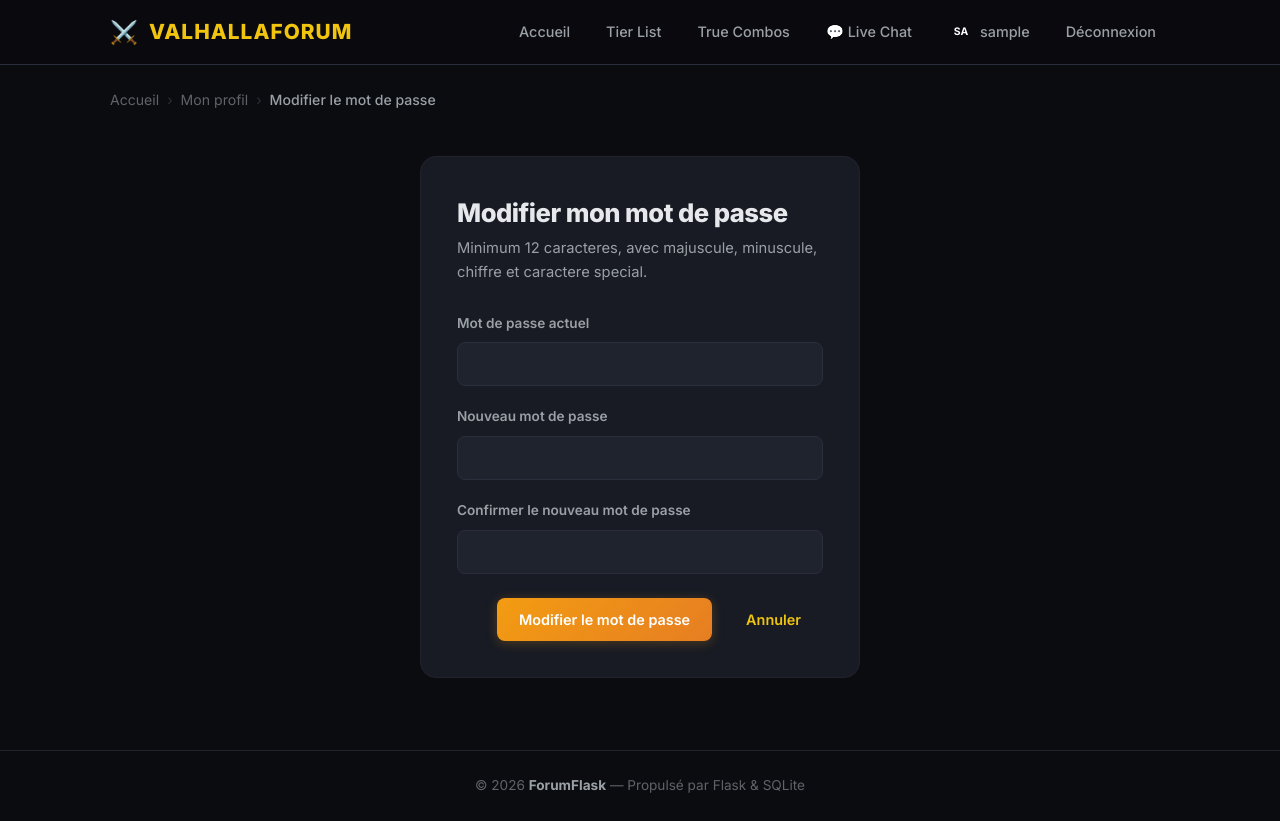
After one commit to anthonyb240/Projets, a Flask app: page /change-password in a window 1280 px wide. The commit adds this page. Run offline with Flask 3, Linux system fonts and the light colour scheme; the visitor is signed in with stand-in values (Sample User, id 1); some libraries are stand-ins or nearby versions.

Commit message:
reset db

```diff
--- a/app.py
+++ b/app.py
@@ -6,7 +6,7 @@ from flask_wtf.csrf import CSRFProtect
 from flask_talisman import Talisman
 from config import Config
 from models import db, User, Category, Topic, Post, ChatMessage, UploadedFile, Video
-from forms import RegistrationForm, LoginForm, TopicForm, PostForm, AvatarUploadForm, VideoUploadForm
+from forms import RegistrationForm, LoginForm, TopicForm, PostForm, AvatarUploadForm, VideoUploadForm, ChangePasswordForm
 from datetime import datetime
 from utils import censor_text
 from werkzeug.utils import secure_filename
@@ -225,6 +225,54 @@ def delete_post(post_id):
     db.session.commit()
     flash('Reponse supprimee.', 'info')
     return redirect(url_for('topic', topic_id=topic_id))
+
+
+# ── Change Password ──
+
+@app.route('/change-password', methods=['GET', 'POST'])
+@login_required
+def change_password():
+    from flask import session
+    import time
+
+    # Rate limiting : max 5 tentatives par 15 min
+    now = time.time()
+    attempts = session.get('pwd_attempts', [])
+    # Nettoyer les tentatives de plus de 15 min
+    attempts = [t for t in attempts if now - t < 900]
+    session['pwd_attempts'] = attempts
+
+    if len(attempts) >= 5:
+        flash('Trop de tentatives. Reessayez dans 15 minutes.', 'danger')
+        return redirect(url_for('profile', username=current_user.username))
+
+    form = ChangePasswordForm()
+    if form.validate_on_submit():
+        # Enregistrer la tentative
+        attempts.append(now)
+        session['pwd_attempts'] = attempts
+
+        # Verifier l'ancien mot de passe
+        if not current_user.check_password(form.current_password.data):
+            flash('Mot de passe actuel incorrect.', 'danger')
+            return redirect(url_for('change_password'))
+
+        # Verifier que le nouveau mdp est different de l'ancien
+        if current_user.check_password(form.new_password.data):
+            flash('Le nouveau mot de passe doit etre different de l\'ancien.', 'danger')
+            return redirect(url_for('change_password'))
+
+        # Changer le mot de passe
+        current_user.set_password(form.new_password.data)
+        db.session.commit()
+
+        # Invalider la session et forcer la reconnexion
+        logout_user()
+        session.clear()
+        flash('Mot de passe modifie avec succes. Veuillez vous reconnecter.', 'success')
+        return redirect(url_for('login'))
+
+    return render_template('change_password.html', form=form)
 
 
 # ── Upload Avatar ──
--- a/forms.py
+++ b/forms.py
@@ -57,3 +57,25 @@ class VideoUploadForm(FlaskForm):
                         validators=[DataRequired(), Length(min=3, max=200)])
     video = FileField('Fichier video')
     submit = SubmitField('Publier le clip')
+
+
+class ChangePasswordForm(FlaskForm):
+    current_password = PasswordField('Mot de passe actuel',
+                                     validators=[DataRequired()])
+    new_password = PasswordField('Nouveau mot de passe',
+                                 validators=[DataRequired(), Length(min=12, max=128)])
+    new_password_confirm = PasswordField('Confirmer le nouveau mot de passe',
+                                         validators=[DataRequired(), EqualTo('new_password', message='Les mots de passe ne correspondent pas.')])
+    submit = SubmitField('Modifier le mot de passe')
+
+    def validate_new_password(self, field):
+        password = field.data
+        import re
+        if not re.search(r'[A-Z]', password):
+            raise ValidationError('Le mot de passe doit contenir au moins une majuscule.')
+        if not re.search(r'[a-z]', password):
+            raise ValidationError('Le mot de passe doit contenir au moins une minuscule.')
+        if not re.search(r'[0-9]', password):
+            raise ValidationError('Le mot de passe doit contenir au moins un chiffre.')
+        if not re.search(r'[^A-Za-z0-9]', password):
+            raise ValidationError('Le mot de passe doit contenir au moins un caractere special.')
--- /dev/null
+++ b/templates/change_password.html
@@ -0,0 +1,73 @@
+{% extends "base.html" %}
+{% block title %}Modifier le mot de passe{% endblock %}
+
+{% block content %}
+<!-- Breadcrumb -->
+<nav class="breadcrumb">
+    <a href="{{ url_for('index') }}">Accueil</a>
+    <span class="breadcrumb-sep">›</span>
+    <a href="{{ url_for('profile', username=current_user.username) }}">Mon profil</a>
+    <span class="breadcrumb-sep">›</span>
+    <span class="breadcrumb-current">Modifier le mot de passe</span>
+</nav>
+
+<div class="form-page">
+    <div class="form-card">
+        <h1 class="form-title">Modifier mon mot de passe</h1>
+        <p class="form-subtitle">Minimum 12 caracteres, avec majuscule, minuscule, chiffre et caractere special.</p>
+
+        <form method="POST" id="changePwdForm">
+            {{ form.hidden_tag() }}
+
+            <div class="form-group">
+                {{ form.current_password.label(class="form-label") }}
+                {{ form.current_password(class="form-control", autocomplete="current-password") }}
+                {% for error in form.current_password.errors %}
+                    <small class="form-error" style="color: #e74c3c;">{{ error }}</small>
+                {% endfor %}
+            </div>
+
+            <div class="form-group">
+                {{ form.new_password.label(class="form-label") }}
+                {{ form.new_password(class="form-control", autocomplete="new-password") }}
+                {% for error in form.new_password.errors %}
+                    <small class="form-error" style="color: #e74c3c;">{{ error }}</small>
+                {% endfor %}
+                <small class="form-help" id="pwdStrength"></small>
+            </div>
+
+            <div class="form-group">
+                {{ form.new_password_confirm.label(class="form-label") }}
+                {{ form.new_password_confirm(class="form-control", autocomplete="new-password") }}
+                {% for error in form.new_password_confirm.errors %}
+                    <small class="form-error" style="color: #e74c3c;">{{ error }}</small>
+                {% endfor %}
+            </div>
+
+            <div class="form-actions">
+                {{ form.submit(class="btn btn-primary") }}
+                <a href="{{ url_for('profile', username=current_user.username) }}" class="btn btn-secondary">Annuler</a>
+            </div>
+        </form>
+    </div>
+</div>
+
+<script>
+    document.querySelector('[name="new_password"]').addEventListener('input', function() {
+        const pwd = this.value;
+        const el = document.getElementById('pwdStrength');
+        const checks = [
+            pwd.length >= 12,
+            /[A-Z]/.test(pwd),
+            /[a-z]/.test(pwd),
+            /[0-9]/.test(pwd),
+            /[^A-Za-z0-9]/.test(pwd)
+        ];
+        const passed = checks.filter(Boolean).length;
+        const labels = ['Tres faible', 'Faible', 'Moyen', 'Bon', 'Fort', 'Excellent'];
+        const colors = ['#e74c3c', '#e74c3c', '#f39c12', '#f39c12', '#27ae60', '#27ae60'];
+        el.textContent = labels[passed];
+        el.style.color = colors[passed];
+    });
+</script>
+{% endblock %}
--- a/templates/profile.html
+++ b/templates/profile.html
@@ -28,6 +28,7 @@
             <span class="profile-meta-item">📝 {{ user.post_count }} contributions</span>
             {% if current_user.is_authenticated and current_user.id == user.id %}
                 <a href="{{ url_for('upload_avatar') }}" class="btn btn-primary btn-sm" style="margin-left: 0.5rem;">📷 Modifier l'avatar</a>
+                <a href="{{ url_for('change_password') }}" class="btn btn-secondary btn-sm" style="margin-left: 0.5rem;">🔒 Modifier le mot de passe</a>
             {% endif %}
         </div>
     </div>
```
Also changed, not shown: generate_payload.py (deleted, +0 -69 lines), instance/forum.db, payload.jpg (deleted), 2 other files.
